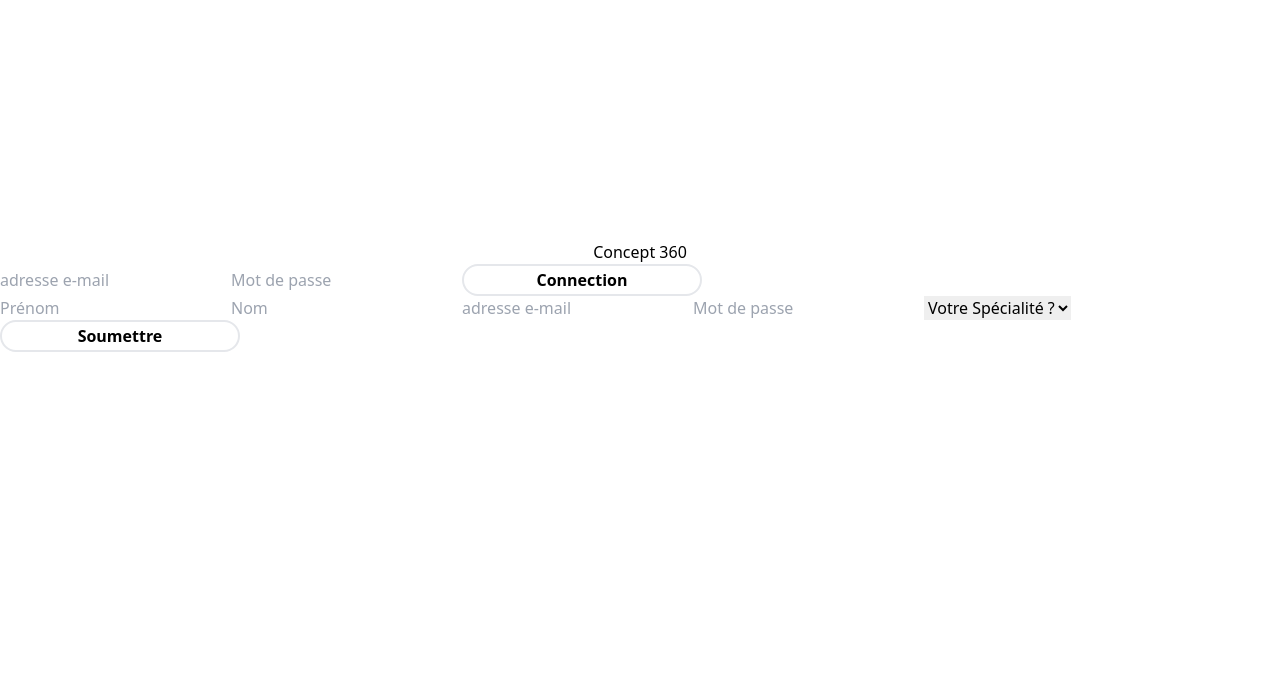
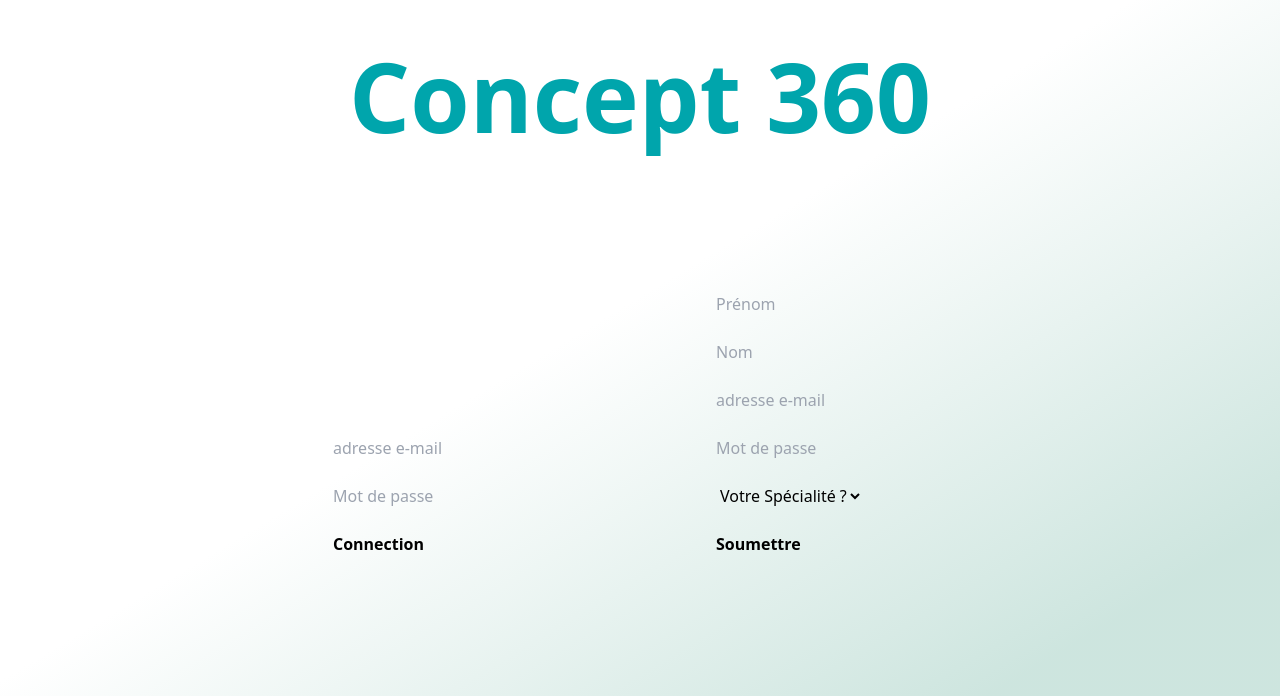
Before and after one commit to mrvalbass/concept360-frontend-web, a Next.js app: page /login in a window 1280 px wide. Shown: the part 104-800 px from the top of the page. Built offline with nearby package versions, Linux system fonts and the light colour scheme.

Commit message:
tailwing signin page

```diff
--- a/src/pages/login.js
+++ b/src/pages/login.js
@@ -2,6 +2,7 @@ import { useRouter } from "next/router";
 import { useState } from "react";
 import { useSelector, useDispatch } from "react-redux";
 import { ChangeConnectionState } from "../../reducers/users";
+import { inputStyle, buttonStyle } from "@/styles/style";
 
 export default function login() {
   const router = useRouter();
@@ -51,61 +52,67 @@ export default function login() {
     router.push("/");
   };
   return (
-    <main
-      className={`flex flex-col min-h-screen min-w-full items-center justify-center`}
-    >
-      <div>Concept 360</div>
-      <div className={"flex flex-col"}>
-        <div>
+    <main className='flex flex-col min-h-screen min-w-full items-center justify-center bg-[linear-gradient(149deg,_rgba(255,_255,_255,_0.20)_50%,_rgba(6,_125,_93,_0.20)_88.81%)]'>
+      <div className='m-20 font-sora text-8xl font-semibold text-center text-[#00a5ac]'>
+        Concept 360
+      </div>
+      <div className='flex flex-row m-5 justify-center items-end gap-[24px]'>
+        {/* login */}
+        <div className=' m-10 flex flex-col pl-[24px] pr-[24px] py-[8px]  justify-end items-start gap-[24px] bg-transparent'>
           <input
+            className={inputStyle}
             onChange={(e) => setEmail(e.target.value)}
-            type="text"
+            type='text'
             value={email}
-            placeholder="adresse e-mail"
+            placeholder='adresse e-mail'
           />
           <input
+            className={inputStyle}
             onChange={(e) => setPassword(e.target.value)}
-            type="password"
+            type='password'
             value={password}
-            placeholder="Mot de passe"
+            placeholder='Mot de passe'
           />
-          <button
-            className="w-60 h-8 bg-white text-black rounded-2xl border-2 font-semibold"
-            onClick={signIn}
-          >
+          <button className={buttonStyle} onClick={signIn}>
             Connection
           </button>
         </div>
-        <div>
+
+        {/* Register */}
+        <div className='m-10 flex flex-col pl-[24px] pr-[24px] py-[8px]  justify-end items-start gap-[24px] bg-transparent	'>
           <input
+            className={inputStyle}
             onChange={(e) => setFirstName(e.target.value)}
-            type="text"
+            type='text'
             value={firstName}
-            placeholder="Prénom"
+            placeholder='Prénom'
           />
           <input
+            className={inputStyle}
             onChange={(e) => setLastName(e.target.value)}
-            type="text"
+            type='text'
             value={lastName}
-            placeholder="Nom"
+            placeholder='Nom'
           />
           <input
+            className={inputStyle}
             onChange={(e) => setEmail(e.target.value)}
-            type="text"
+            type='text'
             value={email}
-            placeholder="adresse e-mail"
+            placeholder='adresse e-mail'
           />
           <input
+            className={inputStyle}
             onChange={(e) => setPassword(e.target.value)}
-            type="password"
+            type='password'
             value={password}
-            placeholder="Mot de passe"
+            placeholder='Mot de passe'
           />
 
           <select
+            className={inputStyle}
             value={discipline}
-            onChange={(e) => setDiscipline(e.target.value)}
-          >
+            onChange={(e) => setDiscipline(e.target.value)}>
             <option value={""} disabled>
               Votre Spécialité ?
             </option>
@@ -115,10 +122,7 @@ export default function login() {
             <option value={"Coach"}>Coach</option>
           </select>
 
-          <button
-            className="w-60 h-8 bg-white text-black rounded-2xl border-2 font-semibold"
-            onClick={SignUp}
-          >
+          <button className={buttonStyle} onClick={SignUp}>
             Soumettre
           </button>
         </div>
--- /dev/null
+++ b/src/styles/style.js
@@ -0,0 +1,4 @@
+export const inputStyle =
+  "bg-transparent p-2.5 border-2	border-[#D7D7D7]  rounded w-[280px] h-[56px]";
+export const buttonStyle =
+  "w-[280px] h-[50px] rounded bg-white text-black shadow-2xl font-semibold";
```
